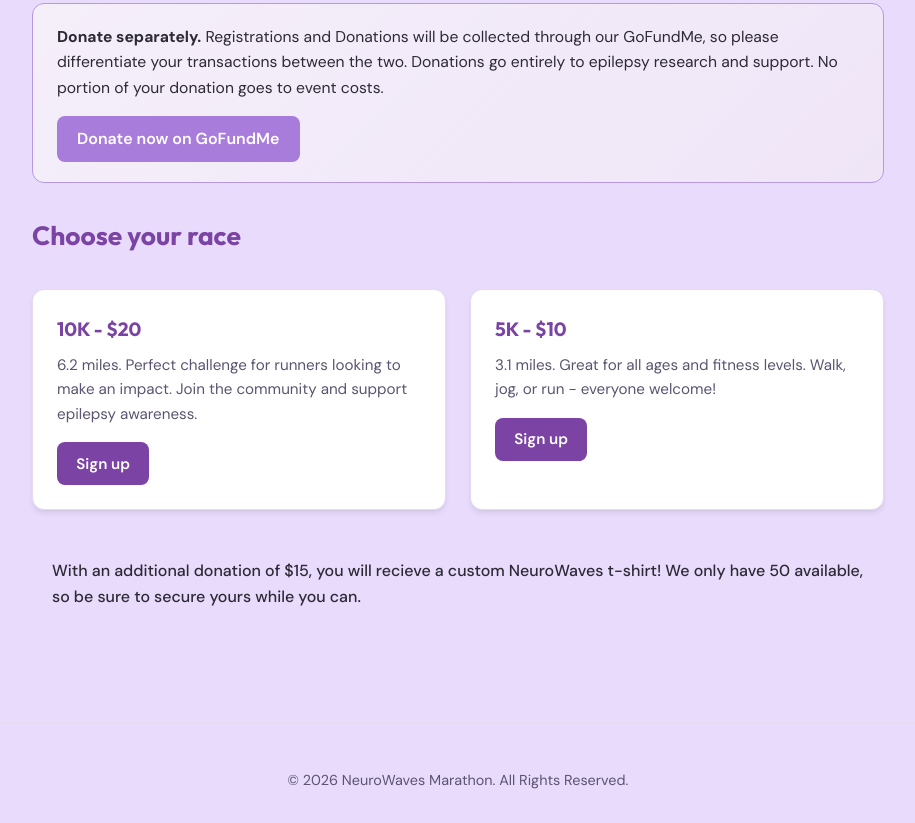
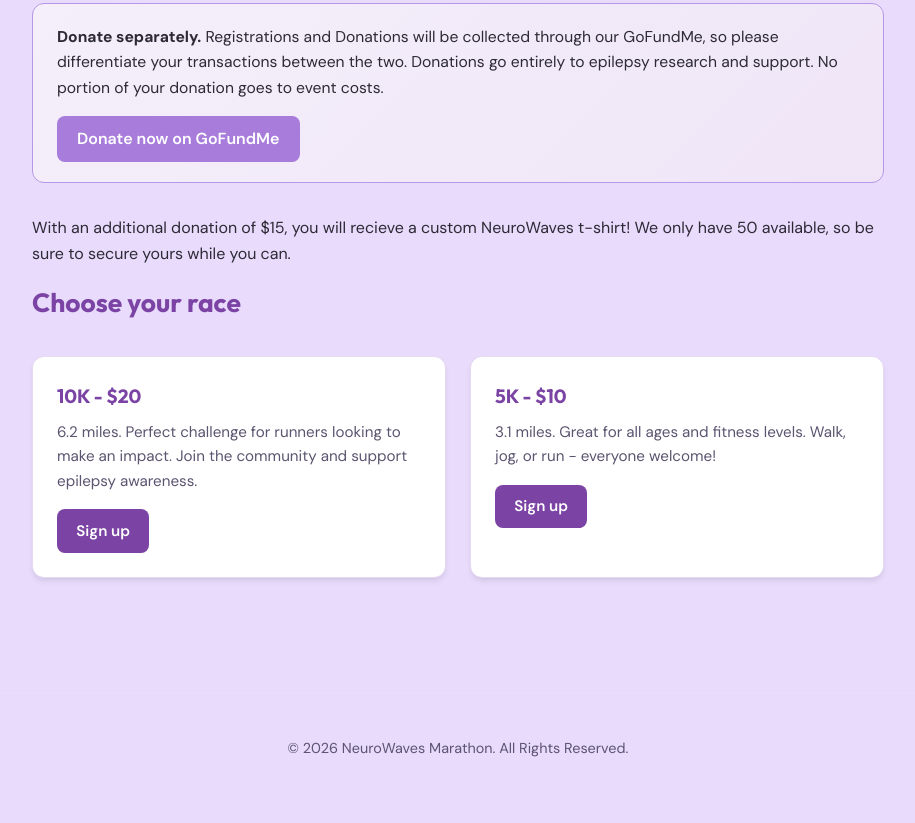
Before and after one commit to aidan0neil/theneurowavesprojecct, a website: page public/index.html in a window 1280 px wide. Shown: the part 441-1264 px from the top of the page, without its empty margins (182-1097 px from the left). Drawn offline with Linux system fonts and the light colour scheme.

Commit message:
placement

```diff
--- a/public/css/styles.css
+++ b/public/css/styles.css
@@ -206,14 +206,6 @@ main {
 .race-header .breadcrumb a { color: var(--text-muted); }
 .race-header .breadcrumb a:hover { color: var(--brand); }
 
-/* T-shirt notice */
-.tshirt-notice {
-  color: var(--text);
-  padding: 1rem 1.25rem;
-  border-radius: 8px;
-  margin-bottom: 1rem;
-  font-weight: 500;
-}
 /* Form */
 .form-section {
   background: var(--card-bg);
--- a/public/index.html
+++ b/public/index.html
@@ -44,7 +44,9 @@
       </p>
       <a href="https://www.gofundme.com/f/running-for-epilepsy-awareness?aiCoach=true" class="btn-donate" target="_blank" rel="noopener noreferrer">Donate now on GoFundMe</a>
     </div>
-
+    <p>
+      With an additional donation of $15, you will recieve a custom NeuroWaves t-shirt! We only have 50 available, so be sure to secure yours while you can.
+    </p>
     <h2>Choose your race</h2>
     <div class="race-cards">
       <article class="race-card">
@@ -58,9 +60,6 @@
         <a href="/5k" class="btn">Sign up</a>
       </article>
     </div>
-   <p class="tshirt-notice">
-      With an additional donation of $15, you will recieve a custom NeuroWaves t-shirt! We only have 50 available, so be sure to secure yours while you can.
-    </p>
   </main>
 
   <footer class="footer">
```
